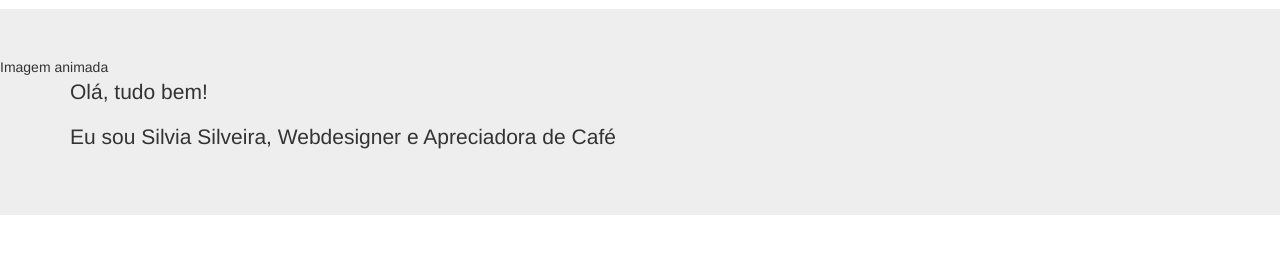
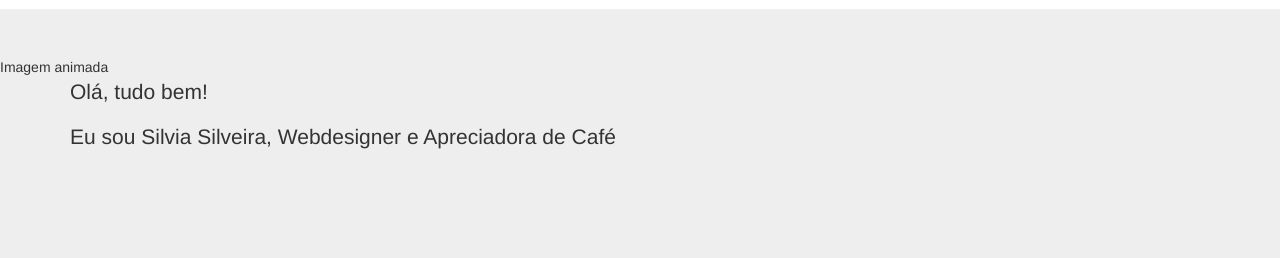
Before and after one commit to EarthW0rm/TrainingSass, a website: page Projeto/src/index.html in a window 1280 px wide. Shown: the part 87-345 px from the top of the page. Drawn offline with nearby package versions, Linux system fonts and the light colour scheme.

Commit message:
Inclusao do primeiro arquivo SASS

```diff
--- /dev/null
+++ b/Projeto/src/css/main.css
@@ -0,0 +1,2 @@
+.header-animado {
+  height: 300px; }
--- a/Projeto/src/index.html
+++ b/Projeto/src/index.html
@@ -7,6 +7,7 @@
     <title>Silvia Silveira Site Pessoal</title>
     <link rel="stylesheet" href="vendor/bootstrap/css/bootstrap.min.css">
     <link rel="stylesheet" href="vendor/font-awesome/css/font-awesome.min.css">
+    <link rel="stylesheet" href="css/main.css">
 </head>
 <body>
     <nav class="mainnavigation">
@@ -22,7 +23,7 @@
             </ul>
         </div>
     </nav>
-    <div class="jumbotron">
+    <div class="jumbotron header-animado">
         Imagem animada
         <div class="container">
             <p>Olá, tudo bem!</p>
--- /dev/null
+++ b/Projeto/src/sass/_partials/_header-animado.scss
@@ -0,0 +1,6 @@
+//Meu header
+.header-animado {
+    $h:300px;
+
+    height: $h;
+}
```
Also changed, not shown: Projeto/package.json (+5 -4 lines), 1 other file.
